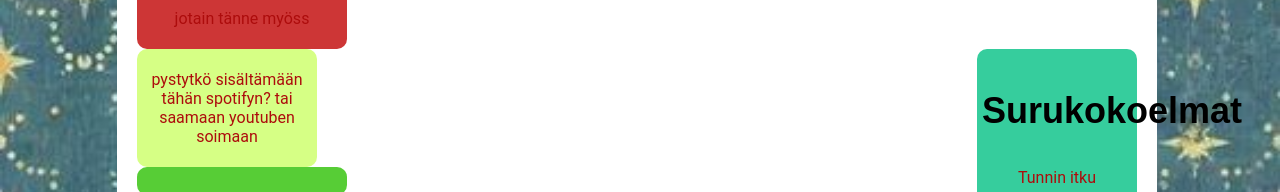
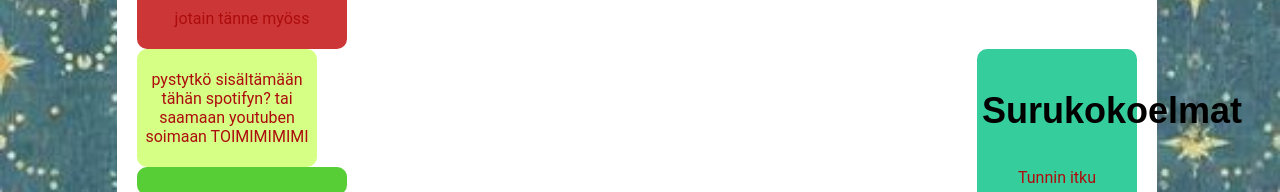
Before and after one commit to kelahela/kelahela.github.io, a plain HTML site: page index.html in a window 1280 px wide. Shown: the part 337-529 px from the top of the page. Drawn offline with Linux system fonts and the light colour scheme; files that its build step writes are made by us from their sources; files whose address does not match are found by name.

Commit message:
pls näy

```diff
--- a/ITKUN AIKA/index.html
+++ b/index.html
@@ -30,7 +30,7 @@
         </div>
 
         <div class="Musiikkia">
-            <p>pystytkö sisältämään tähän spotifyn? tai saamaan youtuben soimaan</p>
+            <p>pystytkö sisältämään tähän spotifyn? tai saamaan youtuben soimaan TOIMIMIMIMI</p>
         </div>
 
         <div class="Galleria">
```
Also changed, not shown: 24vko38.html (renamed from ITKUN AIKA/24vko38.html), Yhteystiedot.html (renamed from ITKUN AIKA/Yhteystiedot.html).
